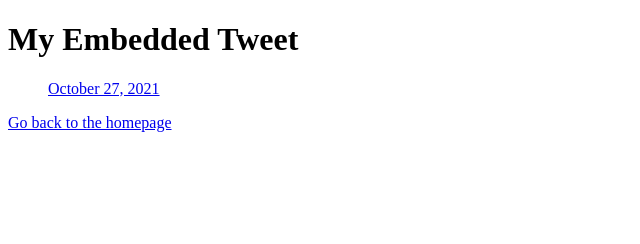
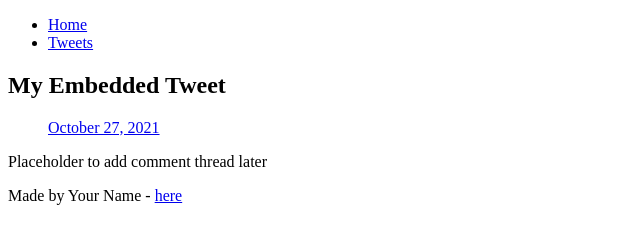
Before and after one commit to ajakka/My_First_Portfolio, a plain HTML site: page html_basic/tweets.html in a window 1280 px wide. Shown: the whole page, without its empty margins (0-640 px from the left). Drawn offline with Linux system fonts and the light colour scheme.

Commit message:
Update tweets.html

```diff
--- a/html_basic/tweets.html
+++ b/html_basic/tweets.html
@@ -6,6 +6,15 @@
     <title>Tweets Page</title>
 </head>
 <body>
+    <header>
+        <ul>
+            <li><a href="index.html">Home</a></li>
+            <li><a href="tweets.html">Tweets</a></li>
+        </ul>
+    </header>
+
+    <main>
+        <article>
             <h1>My Embedded Tweet</h1>
 
             <!-- Embedded Tweet -->
@@ -13,8 +22,15 @@
                 <a href="https://twitter.com/Twitter/status/1453405284620570627?ref_src=twsrc%5Etfw">October 27, 2021</a>
             </blockquote>
             <script async src="https://platform.twitter.com/widgets.js" charset="utf-8"></script>
+        </article>
 
-    <!-- Link back to index.html -->
-    <p><a href="index.html">Go back to the homepage</a></p>
+        <aside>
+            <p>Placeholder to add comment thread later</p>
+        </aside>
+    </main>
+
+    <footer>
+        <p>Made by Your Name - <a href="https://www.example.com" target="_blank">here</a></p>
+    </footer>
 </body>
 </html>
```
Lines whose indentation alone changed are shown as unchanged.
